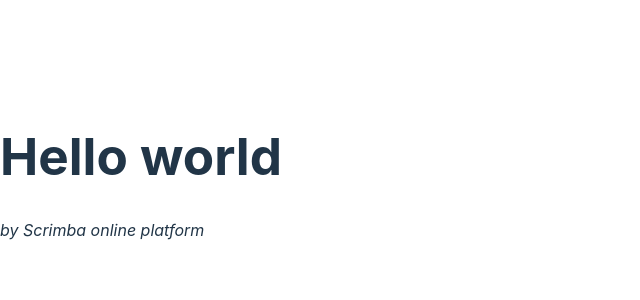
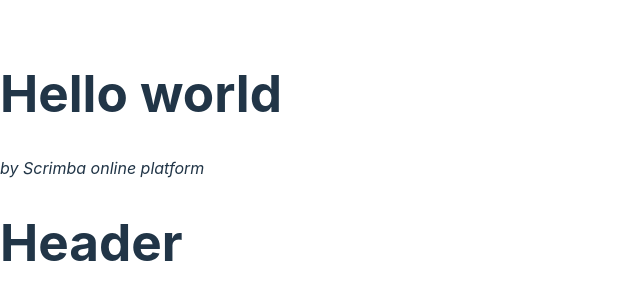
Before and after one commit to Hojiakbar5119/Scrimba-react, a React (Vite) app: page / in a window 1280 px wide. Shown: the part 232-532 px from the top of the page, without its empty margins (0-640 px from the left). Built offline with nearby package versions, Linux system fonts and the light colour scheme.

Commit message:
scrimba create header

```diff
--- /dev/null
+++ b/src/component/header.jsx
@@ -0,0 +1,12 @@
+import React from "react";
+
+class Hello extends React.Component{
+
+    render(){
+        return(
+            <h1>Header</h1>
+        )
+    }
+}
+
+export default Hello
--- a/src/main.jsx
+++ b/src/main.jsx
@@ -2,11 +2,13 @@ import React from 'react'
 import ReactDOM from 'react-dom/client'
 // import App from './App.jsx'
 import './index.css'
+import Hello from './component/header'
 
 ReactDOM.createRoot(document.getElementById('root')).render(
   <React.StrictMode>
     {/* <App /> */}
     <h1>Hello world</h1>
     <em>by Scrimba online platform</em>
+    <Hello/>
   </React.StrictMode>,
 )
```
